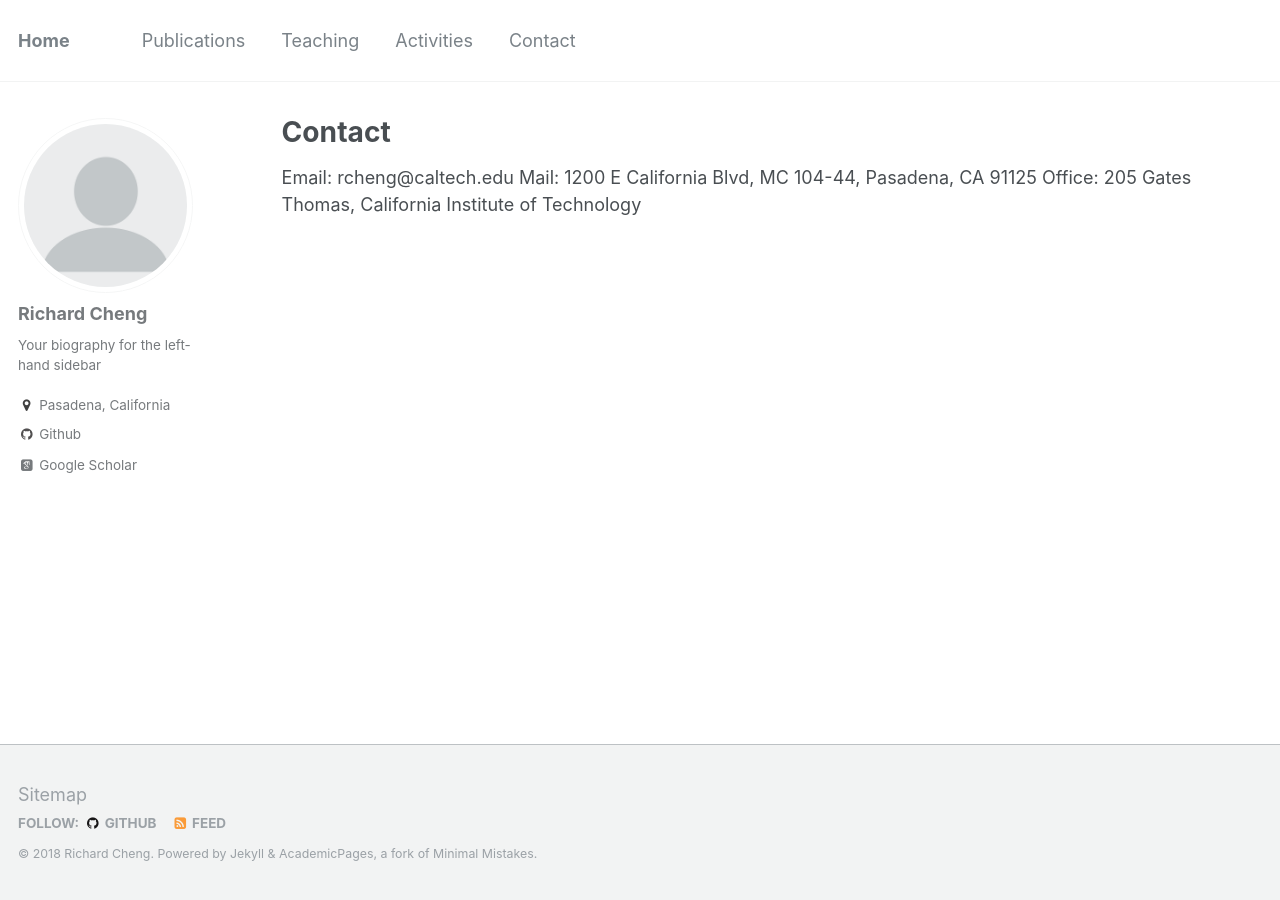
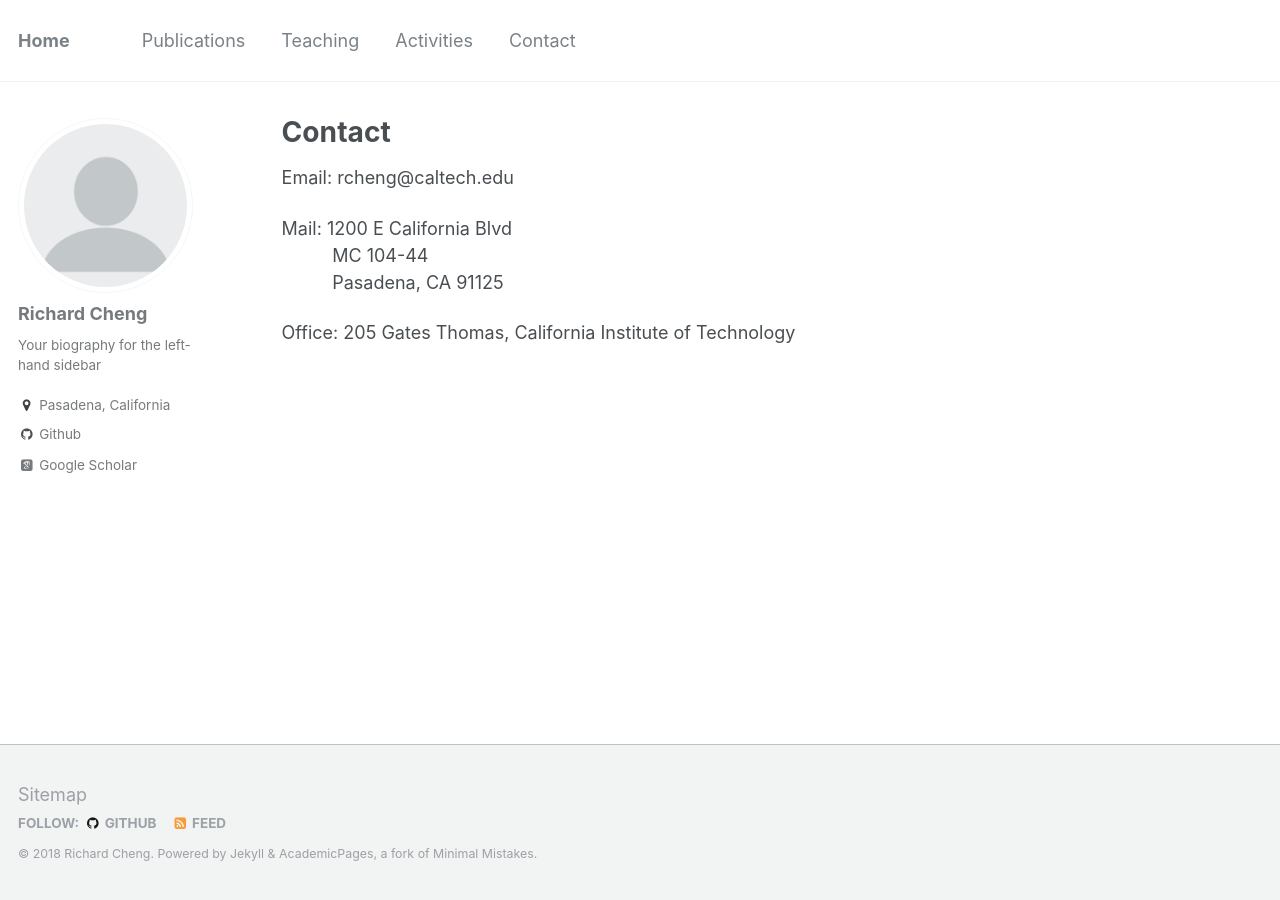
Before and after one commit to rcheng805/rcheng805.github.io, a Jekyll site: the page built from _pages/contact.md, in a window 1280 px wide. Built offline with Jekyll 4.4.1, drawn with Linux system fonts in a browser that asks for light colours; some web fonts are replaced.

```diff
--- a/_pages/contact.md
+++ b/_pages/contact.md
@@ -6,5 +6,9 @@ author_profile: true
 ---
 
 Email: rcheng@caltech.edu
-Mail: 1200 E California Blvd, MC 104-44, Pasadena, CA 91125
+
+Mail: 1200 E California Blvd <br/>
+     &nbsp; &nbsp; &nbsp; &nbsp; &nbsp; MC 104-44 <br/>
+     &nbsp; &nbsp; &nbsp; &nbsp; &nbsp; Pasadena, CA 91125
+
 Office: 205 Gates Thomas, California Institute of Technology
```
